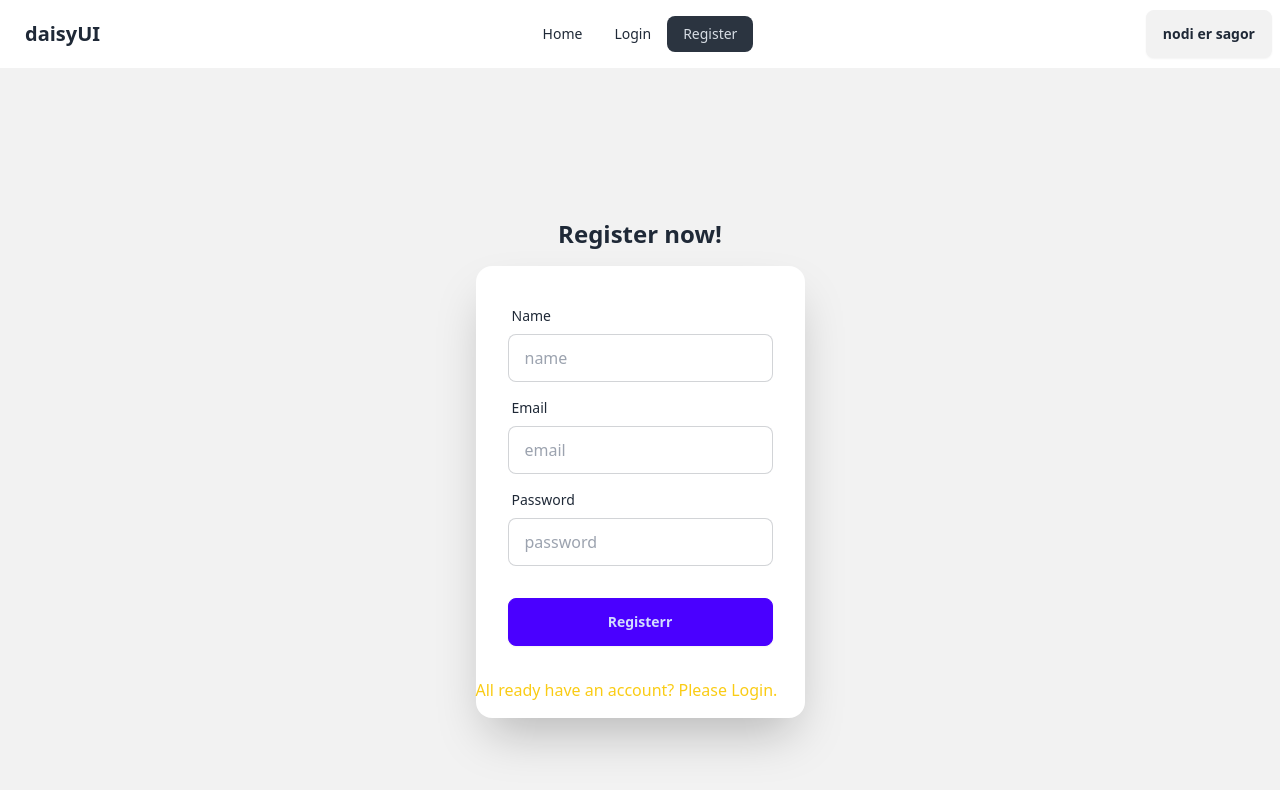
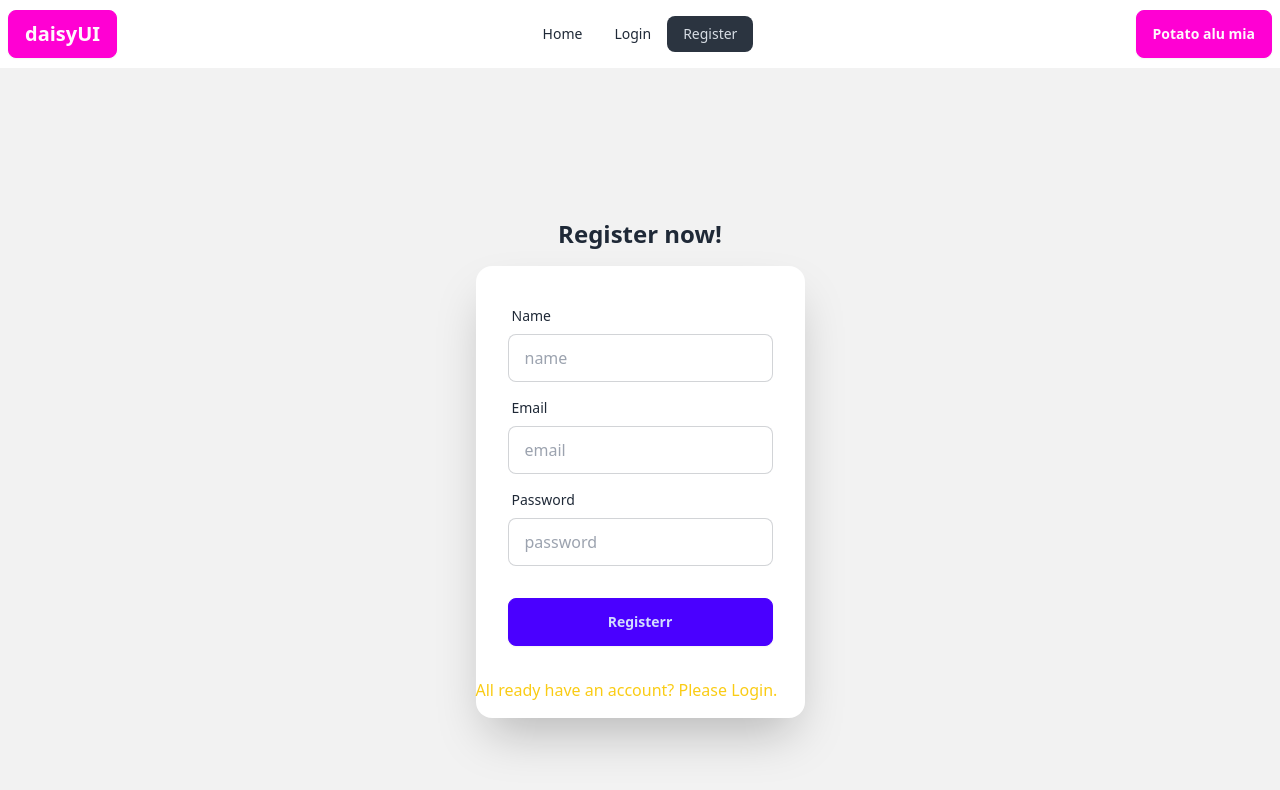
Before and after one commit to Hasan1971f/auth-moha-molon, a React (Vite) app: page /register in a window 1280 px wide. Shown: the top 790 px of the page. Built offline with nearby package versions, Linux system fonts and the light colour scheme.

Commit message:
added a 51-4 Create user using auth provider context

```diff
--- a/src/Components/Navbar.jsx
+++ b/src/Components/Navbar.jsx
@@ -9,8 +9,7 @@ const Navbar = () => {
 
     console.log(name)
 
-
-   const links = <>
+    const links = <>
         <li><NavLink to='/'>Home</NavLink></li>
         <li><NavLink to='login'>Login</NavLink></li>
         <li><NavLink to='register'>Register</NavLink></li>
@@ -40,7 +39,7 @@ const Navbar = () => {
                        {links}
                     </ul>
                 </div>
-                <a className="btn btn-ghost text-xl">daisyUI</a>
+                <a className="btn btn-secondary text-xl">daisyUI</a>
             </div>
             <div className="navbar-center hidden lg:flex">
                 <ul className="menu menu-horizontal px-1">
@@ -48,7 +47,7 @@ const Navbar = () => {
                 </ul>
             </div>
             <div className="navbar-end">
-                <a className="btn">{name}</a>
+                <a className="btn btn-secondary">{name}</a>
             </div>
         </div>
     );
--- a/src/Components/Register.jsx
+++ b/src/Components/Register.jsx
@@ -1,7 +1,12 @@
 import React from 'react';
+import { useContext } from 'react';
 import { Link } from 'react-router-dom';
+import { AuthContext } from '../Providers/AuthProvider';
 
 const Register = () => {
+
+const {createUser} = useContext(AuthContext)
+
     const handleRegister = e =>{
         e.preventDefault()
         const name = e.target.name.value
@@ -9,6 +14,15 @@ const Register = () => {
         const password = e.target.password.value
 
         console.log(name, email, password)
+
+        // create User
+        createUser(email, password)
+        .then(result =>{
+            console.log(result.user)
+        })
+        .catch(error =>{
+            console.log('ERROR', error.messsage)
+        })
 
     }
     return (
--- a/src/Providers/AuthProvider.jsx
+++ b/src/Providers/AuthProvider.jsx
@@ -1,12 +1,18 @@
-import React from 'react';
-import { createContext } from 'react';
-
-export const AuthContext = createContext(null)
-
+import { createUserWithEmailAndPassword } from 'firebase/auth';
+import React, { createContext } from 'react';
+import { auth } from '../firebase.init';
+ export const AuthContext = createContext(null)
 const AuthProvider = ({children}) => {
 
+    const name = 'Potato alu mia'
+
+    const createUser = (email, password)=>{
+        return createUserWithEmailAndPassword(auth, email, password)
+    }
+
     const authInfo = {
-        name: 'nodi er sagor'
+       name,
+       createUser
     }
 
     return (
@@ -17,9 +23,3 @@ const AuthProvider = ({children}) => {
 };
 
 export default AuthProvider;
-
-
-
-// create context with null as default
-// create provider
-// set a default value
--- a/src/firebase.init.js
+++ b/src/firebase.init.js
@@ -1,5 +1,6 @@
 // Import the functions you need from the SDKs you need
 import { initializeApp } from "firebase/app";
+import { getAuth } from "firebase/auth";
 // TODO: Add SDKs for Firebase products that you want to use
 // https://firebase.google.com/docs/web/setup#available-libraries
 
@@ -15,3 +16,6 @@ const firebaseConfig = {
 
 // Initialize Firebase
 const app = initializeApp(firebaseConfig);
+
+// Initialize Firebase Authentication and get a reference to the service
+ export const auth = getAuth(app);
--- a/src/main.jsx
+++ b/src/main.jsx
@@ -12,6 +12,7 @@ import Home from './Components/Home.jsx';
 import Login from './Components/Login.jsx';
 import Register from './Components/Register.jsx';
 import AuthProvider from './Providers/AuthProvider.jsx';
+
 
 const router = createBrowserRouter([
   {
@@ -36,8 +37,10 @@ const router = createBrowserRouter([
 
 createRoot(document.getElementById('root')).render(
   <StrictMode>
+
     <AuthProvider>
       <RouterProvider router={router} />
     </AuthProvider>
+
   </StrictMode>,
 )
```
